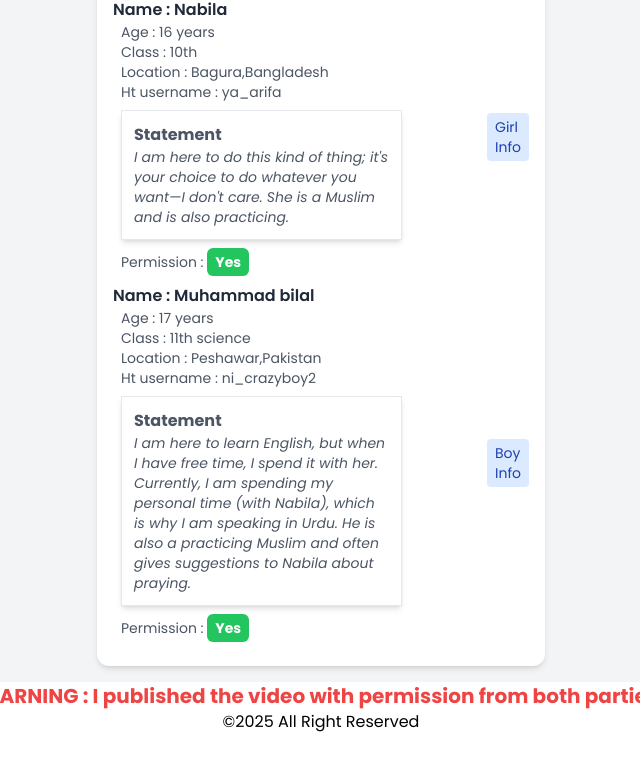
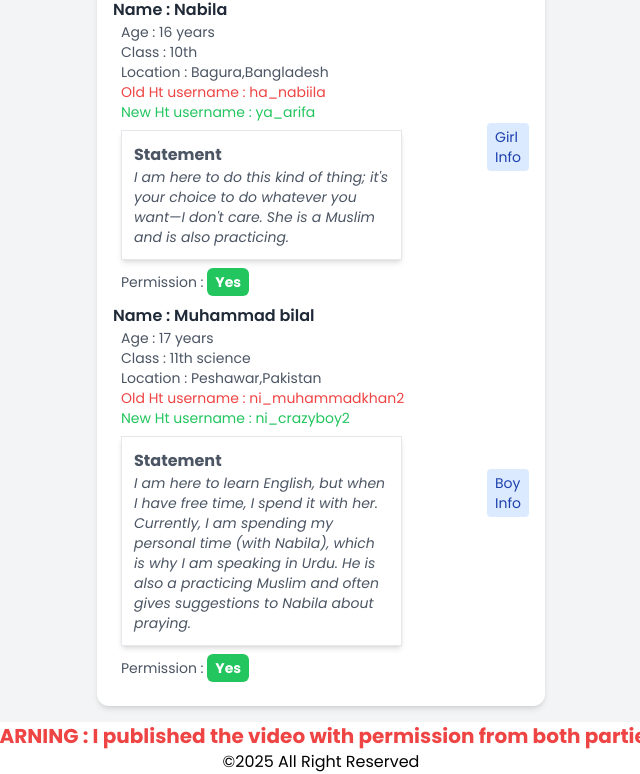
Before and after one commit to ana-yet/nabilllla, a plain HTML site: page index.html in a window 1280 px wide. Shown: the part 286-1060 px from the top of the page, without its empty margins (319-959 px from the left). Before the commit the page ends 1020 px from the top, so only its background shows below. Drawn offline with nearby package versions, Linux system fonts and the light colour scheme.

Commit message:
changed the username

```diff
--- a/index.html
+++ b/index.html
@@ -40,7 +40,8 @@
               <span class="text-sm text-gray-600">Age : 16 years</span>
               <p class="text-sm text-gray-600">Class : 10th</p>
               <p class="text-sm text-gray-600">Location : Bagura,Bangladesh</p>
-              <p class="text-sm text-gray-600">Ht username : ya_arifa</p>
+              <p class="text-sm text-red-500">Old Ht username : ha_nabiila</p>
+              <p class="text-sm text-green-500">New Ht username : ya_arifa</p>
               <p
                 class="text-sm text-gray-600 p-3 rounder-xs border border-gray-200 shadow-md w-3/4 mx-auto my-2"
               >
@@ -74,7 +75,12 @@
               <span class="text-sm text-gray-600">Age : 17 years</span>
               <p class="text-sm text-gray-600">Class : 11th science</p>
               <p class="text-sm text-gray-600">Location : Peshawar,Pakistan</p>
-              <p class="text-sm text-gray-600">Ht username : ni_crazyboy2</p>
+              <p class="text-sm text-red-500">
+                Old Ht username : ni_muhammadkhan2
+              </p>
+              <p class="text-sm text-green-500">
+                New Ht username : ni_crazyboy2
+              </p>
               <p
                 class="text-sm text-gray-600 p-3 rounder-xs border border-gray-200 shadow-md w-3/4 mx-auto my-2"
               >
```
